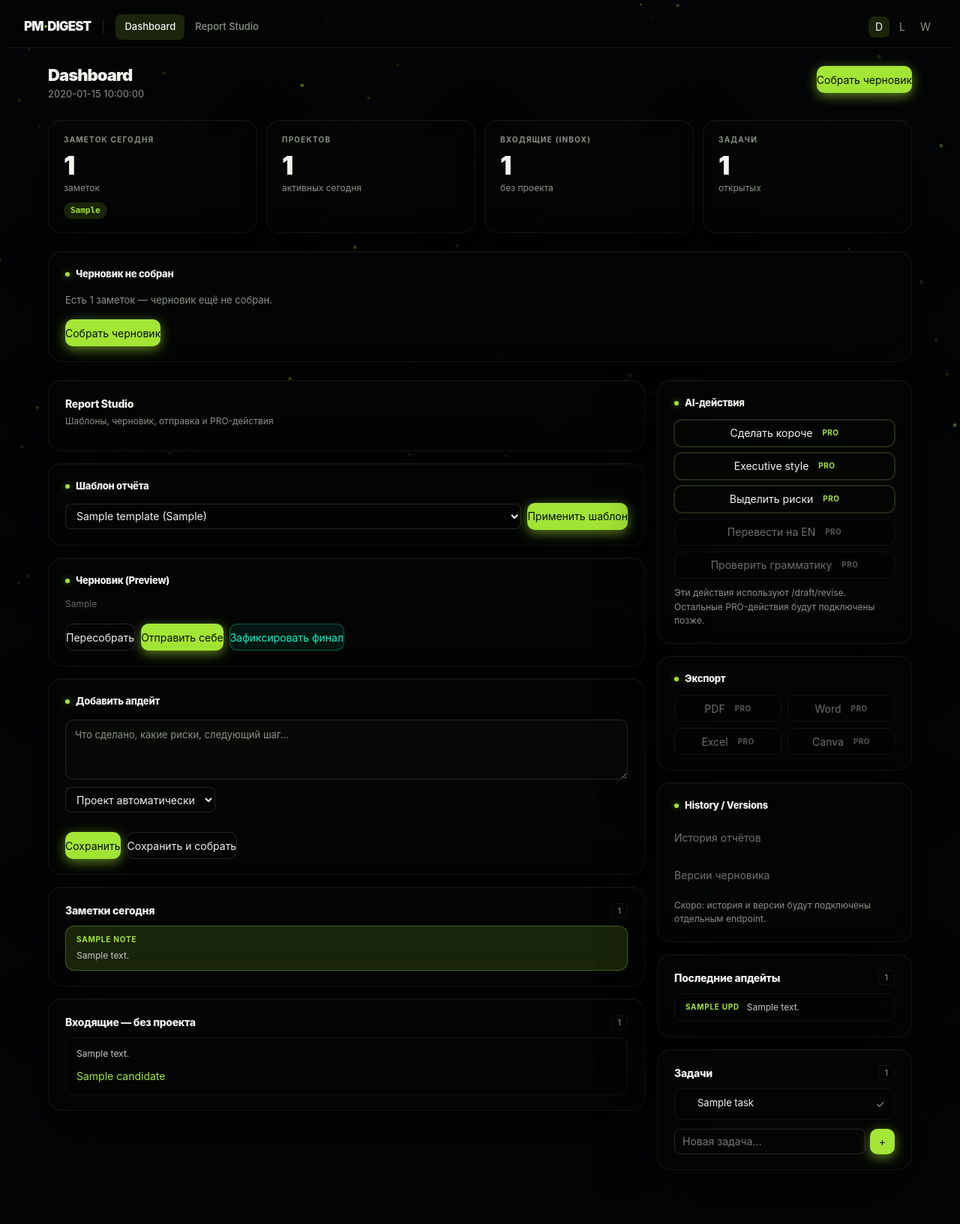
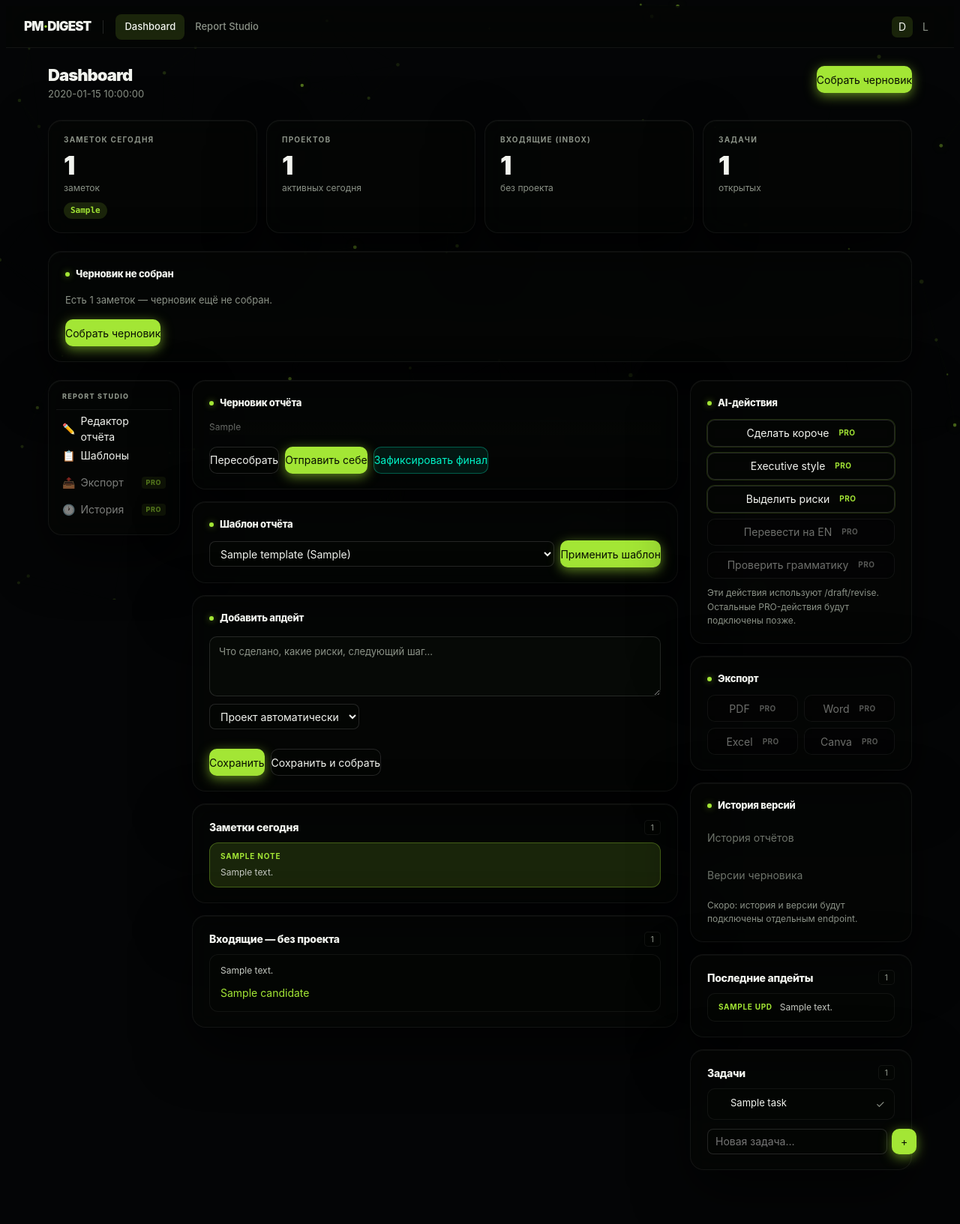
Before and after one commit to grofficial23-gif/Delivery-reports, a FastAPI app: template src/delivery_reports/web/templates/dashboard_v2.html in a window 1280 px wide. Shown: the whole page at 75% size. Run offline with FastAPI, Linux system fonts and the light colour scheme; the template is opened without the code that fills it: most values are stand-ins (such as "Sample title", 1, 10 or a date in 2020); parts of the project's set-up code (start-up, migrations or seed data) failed here and were passed over; some libraries are stand-ins or nearby versions.

Commit message:
Align V2 production surfaces with real data

```diff
--- a/src/delivery_reports/web/static/v2/dashboard_v2.css
+++ b/src/delivery_reports/web/static/v2/dashboard_v2.css
@@ -212,11 +212,58 @@
 
 /* PMD:V2:REPORT_STUDIO ─────────────────────────────────── */
 
-/* Two-column layout: notes/studio left, context right */
-.v2-studio-grid {
-  display: grid; grid-template-columns: 1fr 340px; gap: 16px;
+/* Three-column layout: mini-nav | editor | AI panel */
+.v2-studio-shell {
+  display: grid;
+  grid-template-columns: 176px 1fr 296px;
+  gap: 16px;
   align-items: start;
 }
+.v2-studio-editor { display: flex; flex-direction: column; gap: 16px; }
+.v2-studio-ai-panel { display: flex; flex-direction: column; gap: 16px; }
+
+/* Studio side-navigation */
+.v2-studio-sidenav {
+  position: sticky;
+  top: 72px;
+  display: flex;
+  flex-direction: column;
+  gap: 2px;
+  background: var(--surface);
+  border: 1px solid var(--border);
+  border-radius: 18px;
+  padding: 14px 10px 16px;
+  box-shadow: var(--shadow);
+  backdrop-filter: blur(14px);
+}
+.v2-studio-sidenav-label {
+  font-size: 9px; font-weight: 800; letter-spacing: 0.14em; text-transform: uppercase;
+  color: var(--muted); padding: 0 8px 10px;
+  border-bottom: 1px solid var(--border);
+  margin-bottom: 6px;
+}
+.v2-studio-nav-link {
+  display: flex; align-items: center; gap: 7px;
+  height: 34px; padding: 0 8px; border-radius: 9px;
+  font-size: 12px; font-weight: 600; color: var(--muted);
+  text-decoration: none;
+  transition: color 0.14s, background 0.14s;
+  cursor: pointer;
+}
+.v2-studio-nav-link:hover { color: var(--text); background: var(--primary-bg); }
+.v2-studio-nav-link--pro {
+  opacity: 0.5; pointer-events: none; cursor: default;
+}
+.v2-studio-pro-tag {
+  margin-left: auto; flex-shrink: 0;
+  display: inline-flex; align-items: center;
+  height: 16px; padding: 0 6px; border-radius: 4px;
+  background: var(--primary-bg); color: var(--primary);
+  font-size: 9px; font-weight: 800; letter-spacing: 0.06em; text-transform: uppercase;
+}
+
+/* Keep legacy class names as aliases so nothing breaks if referenced */
+.v2-studio-grid { display: grid; grid-template-columns: 1fr 340px; gap: 16px; align-items: start; }
 .v2-studio-main { display: flex; flex-direction: column; gap: 16px; }
 .v2-studio-aside { display: flex; flex-direction: column; gap: 16px; }
 
@@ -489,6 +536,10 @@
 /* Responsive */
 @media (max-width: 1100px) {
   .v2-kpi-row { grid-template-columns: repeat(2, 1fr); }
+  /* Collapse to 2-col: hide sidenav, keep editor + AI panel */
+  .v2-studio-shell { grid-template-columns: 1fr 280px; }
+  .v2-studio-sidenav { display: none; }
+  /* Legacy */
   .v2-studio-grid { grid-template-columns: 1fr; }
   .v2-studio-aside { display: grid; grid-template-columns: repeat(2, 1fr); }
 }
@@ -497,11 +548,17 @@
   .v2-topnav { padding: 0 14px; gap: 10px; }
   .v2-topnav-links { display: none; }
   .v2-page { padding: 16px 14px 48px; gap: 16px; }
+  /* Single column on mobile: stack editor then AI panel */
+  .v2-studio-shell { grid-template-columns: 1fr; }
+  .v2-studio-sidenav { display: none; }
+  .v2-studio-ai-panel { display: grid; grid-template-columns: repeat(2, 1fr); }
+  /* Legacy */
   .v2-studio-aside { grid-template-columns: 1fr; }
 }
 @media (max-width: 480px) {
   .v2-kpi-row { grid-template-columns: 1fr 1fr; }
   .v2-kpi-val { font-size: 26px; }
+  .v2-studio-ai-panel { grid-template-columns: 1fr; }
 }
 @media (prefers-reduced-motion: reduce) {
   *, *::before, *::after {
--- a/src/delivery_reports/web/templates/dashboard_v2.html
+++ b/src/delivery_reports/web/templates/dashboard_v2.html
@@ -77,11 +77,13 @@
         {% endif %}
         {% endif %}
 
-        <!-- Theme switcher -->
+        <!-- Theme switcher — W gated to PRO/TEAM/super admin -->
         <div class="v2-theme-sw" aria-label="Выбор темы">
           <button class="v2-theme-btn" data-v2-theme-btn="dark-lime" title="Dark Lime" type="button">D</button>
           <button class="v2-theme-btn" data-v2-theme-btn="light-lime" title="Light Lime" type="button">L</button>
-          <button class="v2-theme-btn" data-v2-theme-btn="wave-blue" title="Wave Blue" type="button">W</button>
+          {% if user_plan in ('pro', 'team') or is_super_admin %}
+          <button class="v2-theme-btn" data-v2-theme-btn="wave-blue" title="Wave Blue — PRO" type="button">W</button>
+          {% endif %}
         </div>
 
         {% if not auth_required and user %}
@@ -219,42 +221,37 @@
         {% endif %}
       </div>
 
-      <!-- ── Studio grid ─────────────────────────────────────── -->
-      <div id="studio" class="v2-studio-grid">
+      <!-- ── Report Studio ───────────────────────────────────── -->
+      <!-- 3-column: mini-nav | editor | AI panel -->
+      <div id="studio" class="v2-studio-shell">
 
-        <!-- Left: note form + recent notes -->
-        <div class="v2-studio-main">
+        <!-- Left mini-nav -->
+        <nav class="v2-studio-sidenav" aria-label="Report Studio навигация">
+          <div class="v2-studio-sidenav-label">Report Studio</div>
+          <a href="#s-editor" class="v2-studio-nav-link">
+            <span aria-hidden="true">✏️</span> Редактор отчёта
+          </a>
+          <a href="#s-templates" class="v2-studio-nav-link">
+            <span aria-hidden="true">📋</span> Шаблоны
+          </a>
+          <a href="#s-export" class="v2-studio-nav-link v2-studio-nav-link--pro" aria-label="Экспорт — PRO">
+            <span aria-hidden="true">📤</span> Экспорт
+            <span class="v2-studio-pro-tag">PRO</span>
+          </a>
+          <a href="#s-history" class="v2-studio-nav-link v2-studio-nav-link--pro" aria-label="История версий — PRO">
+            <span aria-hidden="true">🕐</span> История
+            <span class="v2-studio-pro-tag">PRO</span>
+          </a>
+        </nav>
 
-          <div class="v2-panel v2-studio-intro">
-            <div class="v2-sec-row">
-              <div>
-                <div class="v2-sec-row-title">Report Studio</div>
-                <div class="v2-studio-subtitle">Шаблоны, черновик, отправка и PRO-действия</div>
-              </div>
-            </div>
-          </div>
+        <!-- Center: draft editor / note form / updates list -->
+        <div class="v2-studio-editor">
 
-          <div class="v2-panel v2-studio-panel">
+          <!-- Draft preview -->
+          <div class="v2-panel v2-studio-panel" id="s-editor">
             <div class="v2-card-title">
               <span class="v2-card-title-dot"></span>
-              Шаблон отчёта
-            </div>
-            <form method="post" action="/template" class="v2-template-form">
-              <select name="template_key" class="v2-select" aria-label="Выбор шаблона отчёта">
-                {% for t in templates %}
-                <option value="{{ t.template_key }}" {% if t.template_key == current_template_key %}selected{% endif %}>
-                  {{ t.title }} ({{ t.template_key }})
-                </option>
-                {% endfor %}
-              </select>
-              <button type="submit" class="v2-btn primary">Применить шаблон</button>
-            </form>
-          </div>
-
-          <div class="v2-panel v2-studio-panel">
-            <div class="v2-card-title">
-              <span class="v2-card-title-dot"></span>
-              Черновик (Preview)
+              Черновик отчёта
             </div>
             {% if draft_plain %}
             <div class="v2-draft-preview">{{ draft_plain[:700] }}</div>
@@ -270,13 +267,31 @@
               </form>
             </div>
             {% else %}
-            <div class="v2-draft-empty">Черновик ещё не собран</div>
+            <div class="v2-draft-empty">Черновик ещё не собран. Добавьте заметки и нажмите «Собрать черновик».</div>
             <div class="v2-draft-actions">
               <form method="post" action="/draft/build" style="display:contents;">
                 <button type="submit" class="v2-btn primary">Собрать черновик</button>
               </form>
             </div>
             {% endif %}
+          </div>
+
+          <!-- Template select -->
+          <div class="v2-panel v2-studio-panel" id="s-templates">
+            <div class="v2-card-title">
+              <span class="v2-card-title-dot"></span>
+              Шаблон отчёта
+            </div>
+            <form method="post" action="/template" class="v2-template-form">
+              <select name="template_key" class="v2-select" aria-label="Выбор шаблона отчёта">
+                {% for t in templates %}
+                <option value="{{ t.template_key }}" {% if t.template_key == current_template_key %}selected{% endif %}>
+                  {{ t.title }} ({{ t.template_key }})
+                </option>
+                {% endfor %}
+              </select>
+              <button type="submit" class="v2-btn primary">Применить шаблон</button>
+            </form>
           </div>
 
           <!-- Add note -->
@@ -311,7 +326,7 @@
             </form>
           </div>
 
-          <!-- Recent notes -->
+          <!-- Recent notes (today) -->
           {% if notes %}
           <div class="v2-panel">
             <div class="v2-sec-row">
@@ -331,7 +346,7 @@
           </div>
           {% endif %}
 
-          <!-- Inbox (unresolved notes) -->
+          <!-- Inbox (unresolved notes without project) -->
           {% if inbox_cards %}
           <div class="v2-panel">
             <div class="v2-sec-row">
@@ -357,11 +372,12 @@
           </div>
           {% endif %}
 
-        </div><!-- /studio-main -->
+        </div><!-- /studio-editor -->
 
-        <!-- Right: recent updates, tasks, quick links -->
-        <div class="v2-studio-aside">
+        <!-- Right: AI actions + export + history + tasks + recent updates -->
+        <div class="v2-studio-ai-panel">
 
+          <!-- AI actions -->
           <div class="v2-panel v2-studio-panel">
             <div class="v2-card-title">
               <span class="v2-card-title-dot"></span>
@@ -394,7 +410,8 @@
             </div>
           </div>
 
-          <div class="v2-panel v2-studio-panel">
+          <!-- Export -->
+          <div class="v2-panel v2-studio-panel" id="s-export">
             <div class="v2-card-title">
               <span class="v2-card-title-dot"></span>
               Экспорт
@@ -407,10 +424,11 @@
             </div>
           </div>
 
-          <div class="v2-panel v2-studio-panel">
+          <!-- History / Versions -->
+          <div class="v2-panel v2-studio-panel" id="s-history">
             <div class="v2-card-title">
               <span class="v2-card-title-dot"></span>
-              History / Versions
+              История версий
             </div>
             <div class="v2-disabled-cards">
               <button type="button" class="v2-stub-card" disabled aria-disabled="true" title="Скоро: история и версии будут подключены отдельным endpoint.">
@@ -466,8 +484,6 @@
               </div>
               {% endfor %}
             </div>
-
-            <!-- Add task -->
             <form method="post" action="/tasks" style="margin-top:12px;display:flex;gap:6px;">
               <input
                 type="text"
@@ -480,7 +496,6 @@
               <button type="submit" class="v2-btn primary" style="height:34px;padding:0 12px;">+</button>
             </form>
           </div>
-
           {% else %}
           <div class="v2-panel">
             <div class="v2-sec-row-title" style="margin-bottom:10px;">Задачи</div>
@@ -515,9 +530,9 @@
           </div>
           {% endif %}
 
-        </div><!-- /studio-aside -->
+        </div><!-- /studio-ai-panel -->
 
-      </div><!-- /studio-grid -->
+      </div><!-- /studio-shell -->
 
     </main>
 
--- a/src/delivery_reports/web/templates/landing_v2.html
+++ b/src/delivery_reports/web/templates/landing_v2.html
@@ -59,7 +59,7 @@
 
     <!-- ── Navigation ──────────────────────────────────────────── -->
     <nav class="s1-nav">
-      <div class="s1-brand">PM<mark>·</mark>DIGEST</div>
+      <a href="/" class="s1-brand">PM<mark>·</mark>DIGEST</a>
 
       <div class="s1-nav-links">
         <a href="#s1-how">Как работает</a>
```
Also changed, not shown: src/delivery_reports/web/static/v2/landing_v2.css (+9 -3 lines).
